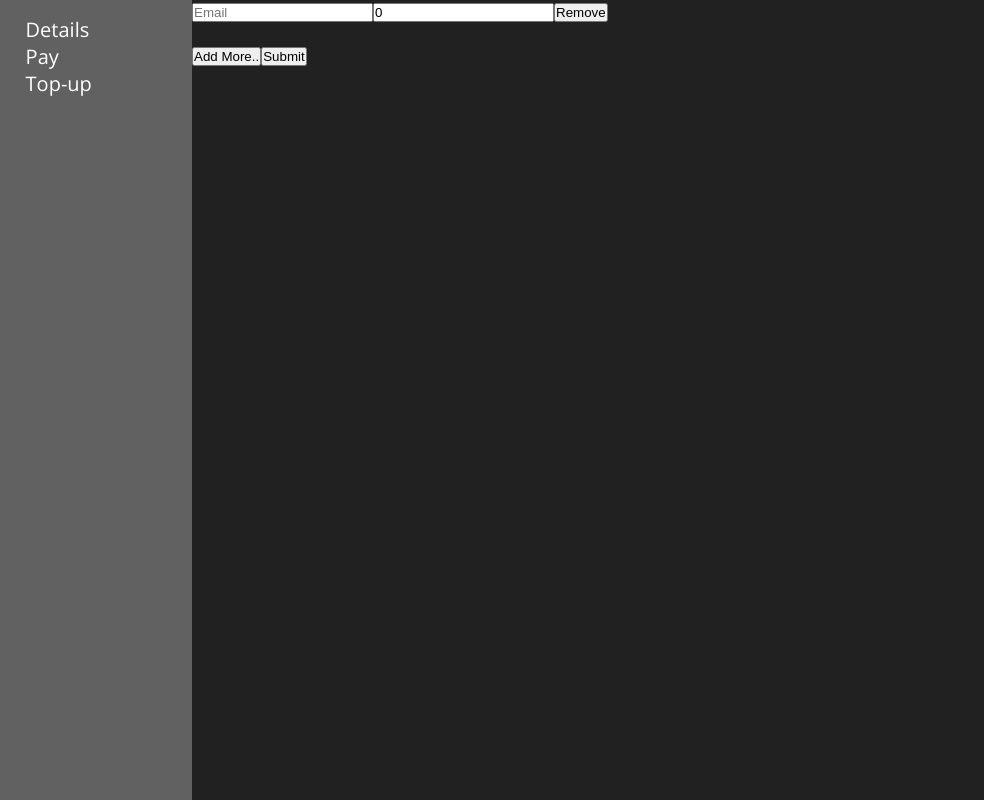
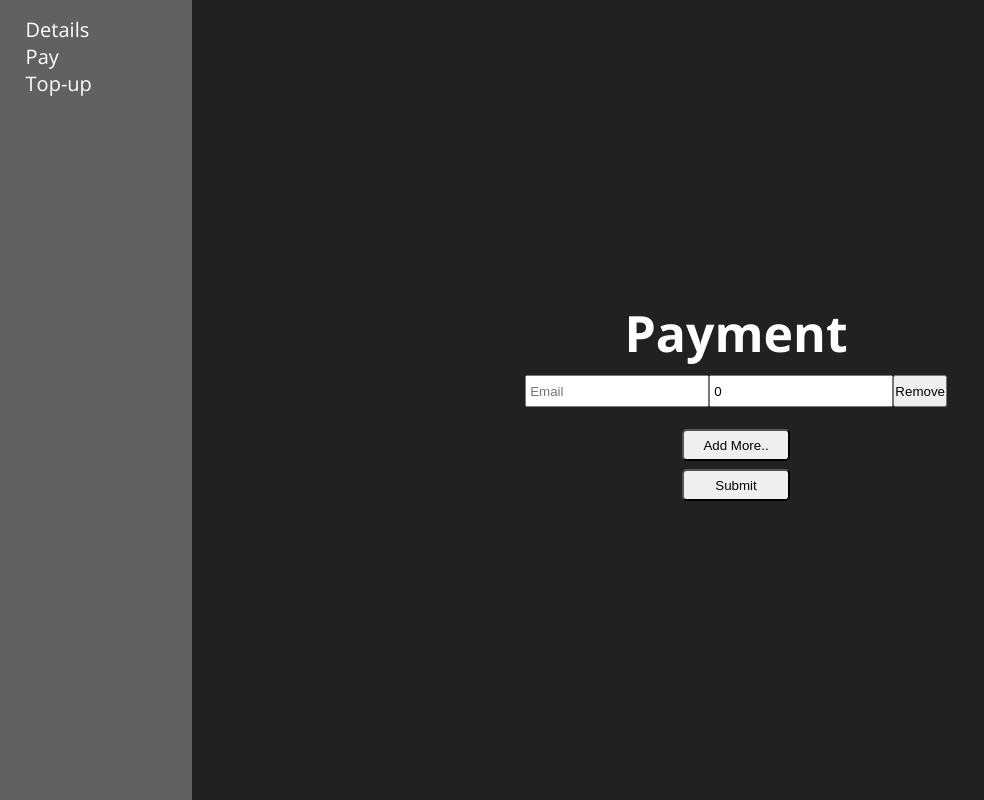
Before and after one commit to JoelKong/TokPay, a Next.js app in the folder tokpay/: page /payment in a window 1280 px wide. Shown: the whole page, without its empty margins (0-984 px from the left). Built offline with nearby package versions, Linux system fonts and the light colour scheme; no server answers; sample sign-in values are in the browser's storage.

Commit message:
chore: touch up payment page

```diff
--- a/tokpay/components/payment/pay.jsx
+++ b/tokpay/components/payment/pay.jsx
@@ -5,6 +5,7 @@ import axios from "axios";
 function Pay({ session }) {
   const [formFields, setFormFields] = useState([{ email: "", amount: 0 }]);
   const [message, setMessage] = useState("");
+  const [disabled, setDisabled] = useState(false);
 
   const handleFormChange = (event, index) => {
     let data = [...formFields];
@@ -14,6 +15,7 @@ function Pay({ session }) {
 
   const submit = async (e) => {
     e.preventDefault();
+    setDisabled(true);
     setMessage("");
     let total = 0;
     for (let i = 0; i < formFields.length; i++) {
@@ -21,12 +23,14 @@ function Pay({ session }) {
     }
     if (total > session.session.user.currentBalance) {
       setMessage("Current Balance Insufficient");
+      setDisabled(false);
       return;
     }
     const sendMoney = await axios.patch("/api/transactmoney", {
       id: session.session.user.id,
       email: formFields,
     });
+    setDisabled(false);
     setMessage(sendMoney.data.message);
     setFormFields([{ email: "", amount: 0 }]);
   };
@@ -48,17 +52,20 @@ function Pay({ session }) {
   };
 
   return (
-    <div className="Pay">
+    <div className={classes.pay}>
+      <h2 className={classes.header}>Payment</h2>
+      {message && <p className={classes.message}>{message}</p>}
       <form onSubmit={submit}>
         {formFields.map((form, index) => {
           return (
-            <div key={index}>
+            <div key={index} className={classes.input}>
               <input
                 name="email"
                 type="email"
                 placeholder="Email"
                 onChange={(event) => handleFormChange(event, index)}
                 value={form.email}
+                className={classes.email}
               />
               <input
                 name="amount"
@@ -67,16 +74,25 @@ function Pay({ session }) {
                 value={form.amount}
                 onChange={(event) => handleFormChange(event, index)}
                 defaultValue={0}
+                className={classes.amount}
               />
-              <button onClick={(e) => removeFields(e, index)}>Remove</button>
+              <button
+                onClick={(e) => removeFields(e, index)}
+                className={classes.button}
+              >
+                Remove
+              </button>
             </div>
           );
         })}
       </form>
       <br />
-      <button onClick={addFields}>Add More..</button>
-      <button onClick={submit}>Submit</button>
-      {message && <p className={classes.message}>{message}</p>}
+      <button onClick={addFields} className={classes.add}>
+        Add More..
+      </button>
+      <button onClick={submit} className={classes.submit} disabled={disabled}>
+        {disabled ? <div className={classes.loader}></div> : "Submit"}
+      </button>
     </div>
   );
 }
--- a/tokpay/components/payment/pay.module.css
+++ b/tokpay/components/payment/pay.module.css
@@ -1,3 +1,21 @@
+.pay {
+  display: flex;
+  justify-content: center;
+  align-items: center;
+  flex-direction: column;
+  width: 85vw;
+}
+
+.input {
+  border-radius: 0.3rem;
+}
+
+.header {
+  color: white;
+  font-size: 50px;
+  margin-bottom: 0.5rem;
+}
+
 .layout {
   display: flex;
   flex-direction: column;
@@ -5,7 +23,64 @@
 }
 
 .message {
-  margin-top: 2rem;
   color: green;
   font-size: 30px;
+  margin-bottom: 1rem;
 }
+
+.email {
+  height: 2rem;
+  padding-left: 0.2rem;
+}
+
+.amount {
+  height: 2rem;
+  padding-left: 0.2rem;
+}
+
+.button {
+  height: 2rem;
+  cursor: pointer;
+}
+
+.add {
+  width: 10%;
+  height: 2rem;
+  border-radius: 0.3rem;
+}
+
+.submit {
+  margin-top: 0.5rem;
+  width: 10%;
+  height: 2rem;
+  border-radius: 0.3rem;
+}
+
+.add:hover {
+  cursor: pointer;
+  background-color: rgb(224, 214, 214);
+}
+
+.submit:hover {
+  cursor: pointer;
+  background-color: rgb(224, 214, 214);
+}
+
+.loader {
+  margin: 0 auto;
+  border: 5px solid #f3f3f3;
+  border-top: 5px solid #3498db;
+  border-radius: 50%;
+  width: 25px;
+  height: 25px;
+  animation: spin 2s linear infinite;
+}
+
+@keyframes spin {
+  0% {
+    transform: rotate(0deg);
+  }
+  100% {
+    transform: rotate(360deg);
+  }
+}
--- a/tokpay/components/paymentLayout/paymentLayout.module.css
+++ b/tokpay/components/paymentLayout/paymentLayout.module.css
@@ -1,5 +1,5 @@
 .body {
-    background-color: #212121;
-    display: flex;
-    flex-direction: row;
+  background-color: #212121;
+  display: flex;
+  flex-direction: row;
 }
```
